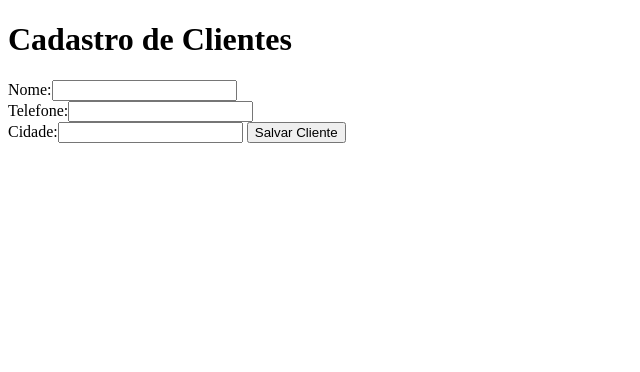
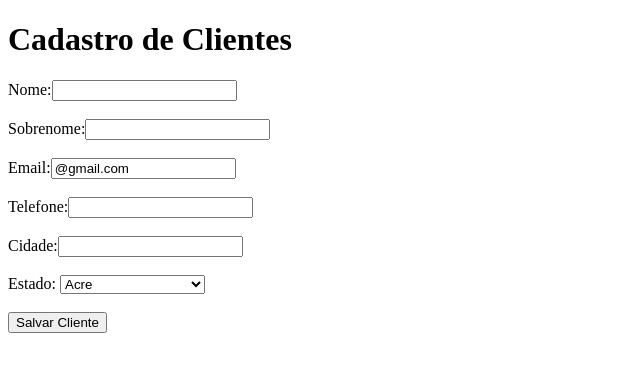
Before and after one commit to DanielSantosLira/php-aula3, a PHP site: page / in a window 1280 px wide. Shown: the top 372 px of the page, without its empty margins (0-640 px from the left). Run offline with PHP 8.4, Linux system fonts and the light colour scheme.

Commit message:
Update index.php

```diff
--- a/contatos/index.php
+++ b/contatos/index.php
@@ -1,19 +1,55 @@
 <!DOCTYPE html>
 <html lang="en">
+
 <head>
     <meta charset="UTF-8">
     <meta http-equiv="X-UA-Compatible" content="IE=edge">
     <meta name="viewport" content="width=device-width, initial-scale=1.0">
     <title>CADASTRO DE CLIENTES</title>
 </head>
+
 <body>
     <h1>Cadastro de Clientes</h1>
 
     <form action="salvar.php" method="post">
-       Nome:<input name="nome" maxlength="50"/><br>
-       Telefone:<input type="tel" maxlength="13" name="telefone"/><br>
-       Cidade:<input name="cidade" maxlength="40"/>
-       <button type="submit">Salvar Cliente</button>
+        Nome:<input name="nome" maxlength="50" required /> <br><br>
+        Sobrenome:<input type="sobrenome" name="sobrenome" required><br><br>
+        Email:<input type="email" value="@gmail.com" required/><br><br>
+        Telefone:<input type="tel" maxlength="15" name="telefone" /><br><br>
+        Cidade:<input name="cidade" maxlength="40" /><br><br>
+        Estado:
+        <select id="estado" name="estado">
+            <option value="AC">Acre</option>
+            <option value="AL">Alagoas</option>
+            <option value="AP">Amapá</option>
+            <option value="AM">Amazonas</option>
+            <option value="BA">Bahia</option>
+            <option value="CE">Ceará</option>
+            <option value="DF">Distrito Federal</option>
+            <option value="ES">Espírito Santo</option>
+            <option value="GO">Goiás</option>
+            <option value="MA">Maranhão</option>
+            <option value="MT">Mato Grosso</option>
+            <option value="MS">Mato Grosso do Sul</option>
+            <option value="MG">Minas Gerais</option>
+            <option value="PA">Pará</option>
+            <option value="PB">Paraíba</option>
+            <option value="PR">Paraná</option>
+            <option value="PE">Pernambuco</option>
+            <option value="PI">Piauí</option>
+            <option value="RJ">Rio de Janeiro</option>
+            <option value="RN">Rio Grande do Norte</option>
+            <option value="RS">Rio Grande do Sul</option>
+            <option value="RO">Rondônia</option>
+            <option value="RR">Roraima</option>
+            <option value="SC">Santa Catarina</option>
+            <option value="SP">São Paulo</option>
+            <option value="SE">Sergipe</option>
+            <option value="TO">Tocantins</option>
+            <option value="EX">Estrangeiro</option>
+        </select><br><br>
+        <button type="submit">Salvar Cliente</button>
     </form>
 </body>
+
 </html>
```
